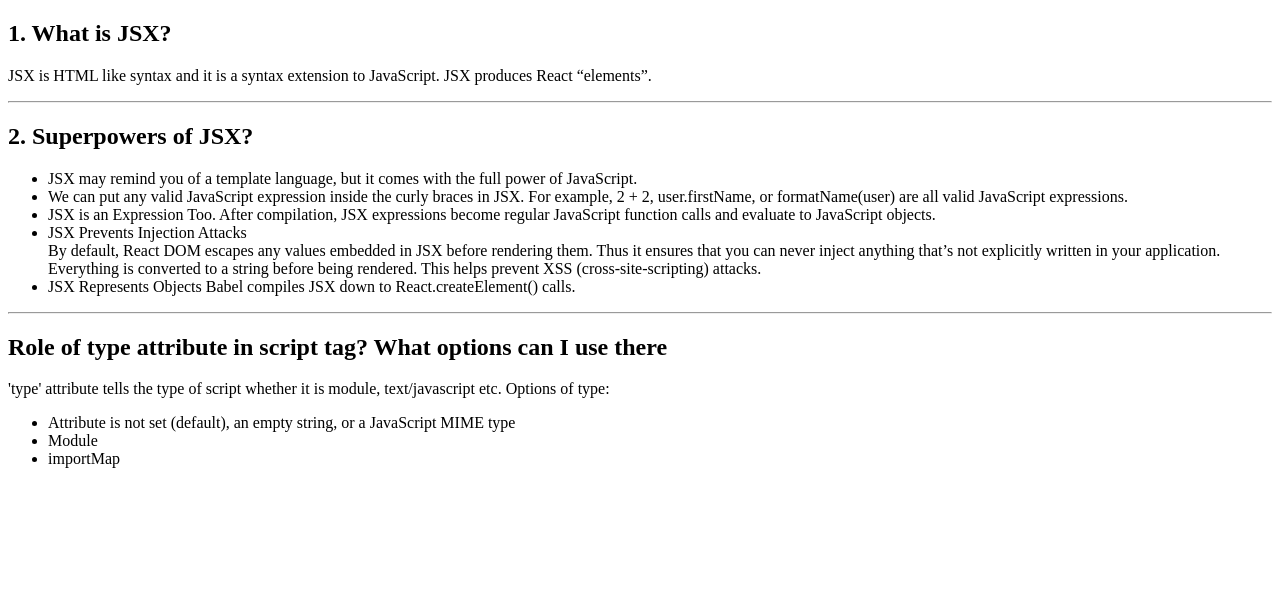
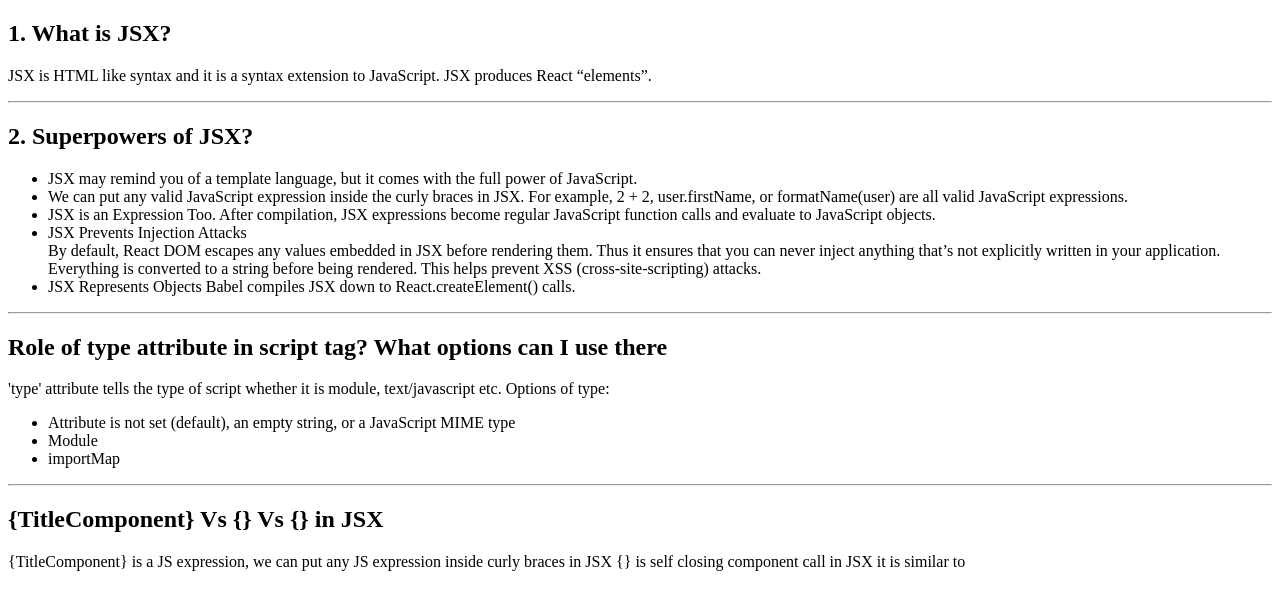
Before and after one commit to rajdesigner/namaste-js, a React app: page React_01/class_03.html in a window 1280 px wide. Built offline with nearby package versions, Linux system fonts and the light colour scheme.

Commit message:
JSX type

```diff
--- a/React_01/class_03.html
+++ b/React_01/class_03.html
@@ -37,4 +37,12 @@
         <li>importMap</li>
      </ul>
     </p>
+
+    <hr/>
+
+    <h2>{TitleComponent} Vs {<TitleComponent/>} Vs {<TitleComponent></TitleComponent>} in JSX </h2>
+    <p>
+        {TitleComponent} is a JS expression, we can put any JS expression inside curly braces in JSX
+        {<TitleComponent/>}  is self closing component call in JSX it is similar to <TitleComponent></TitleComponent
+    </p>
 </html>
```
